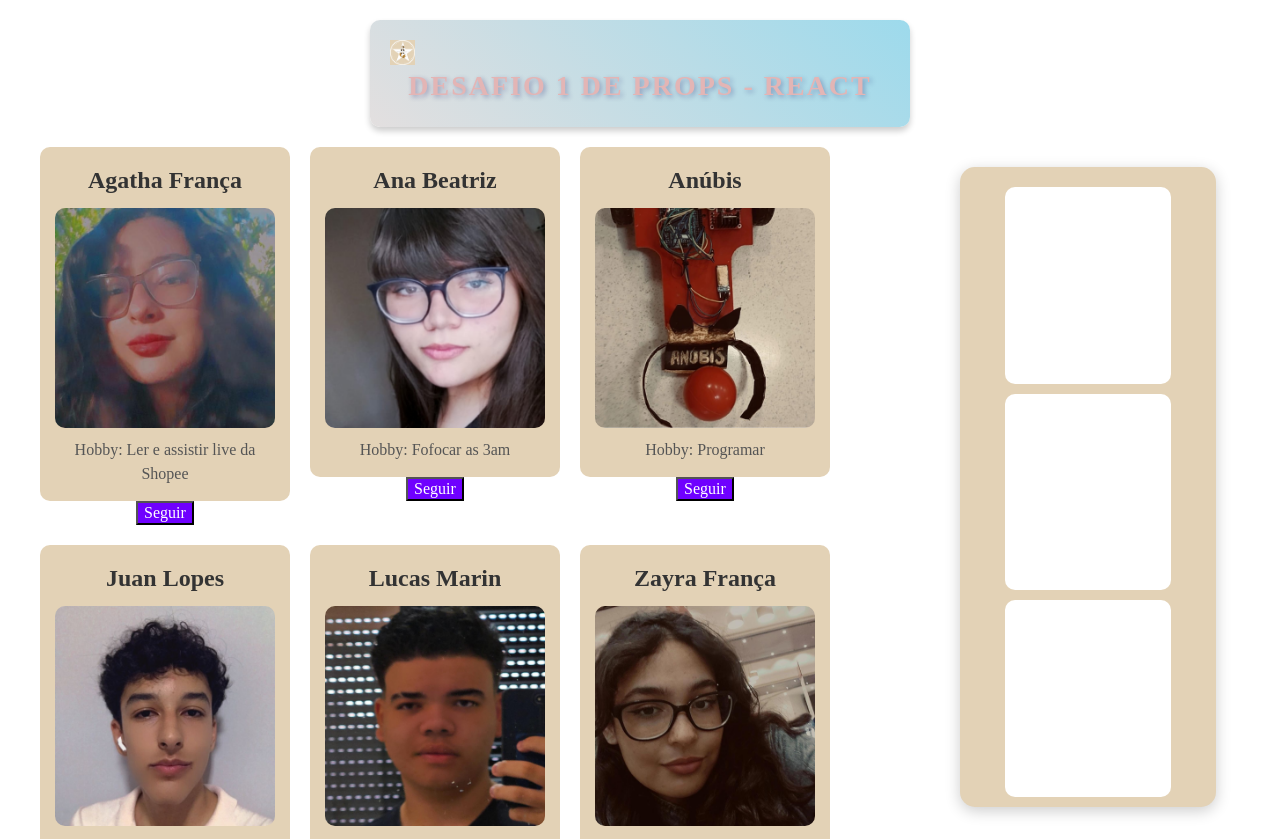
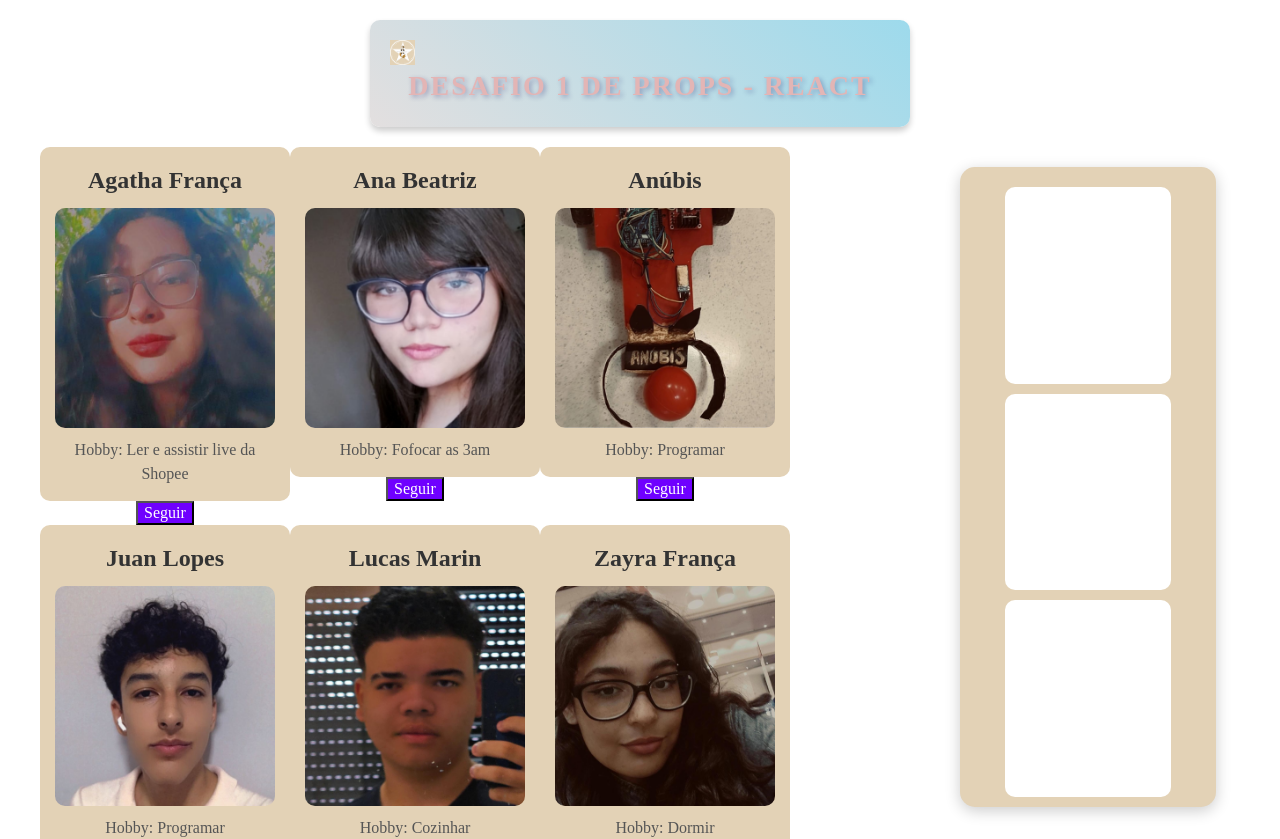
Before and after one commit to aga655/CardUsuario, a React (Vite) app: page / in a window 1280 px wide. Shown: the top 839 px of the page. Built offline with nearby package versions, Linux system fonts and the light colour scheme.

Commit message:
app.css comentario

```diff
--- a/src/App.css
+++ b/src/App.css
@@ -15,7 +15,7 @@
 
 .cards {
   display: flex;
-  flex-wrap: wrap;
+  flex-wrap: wrap; //quebrar a linha
   gap: 20px;
   width: 70%;
 }
```
